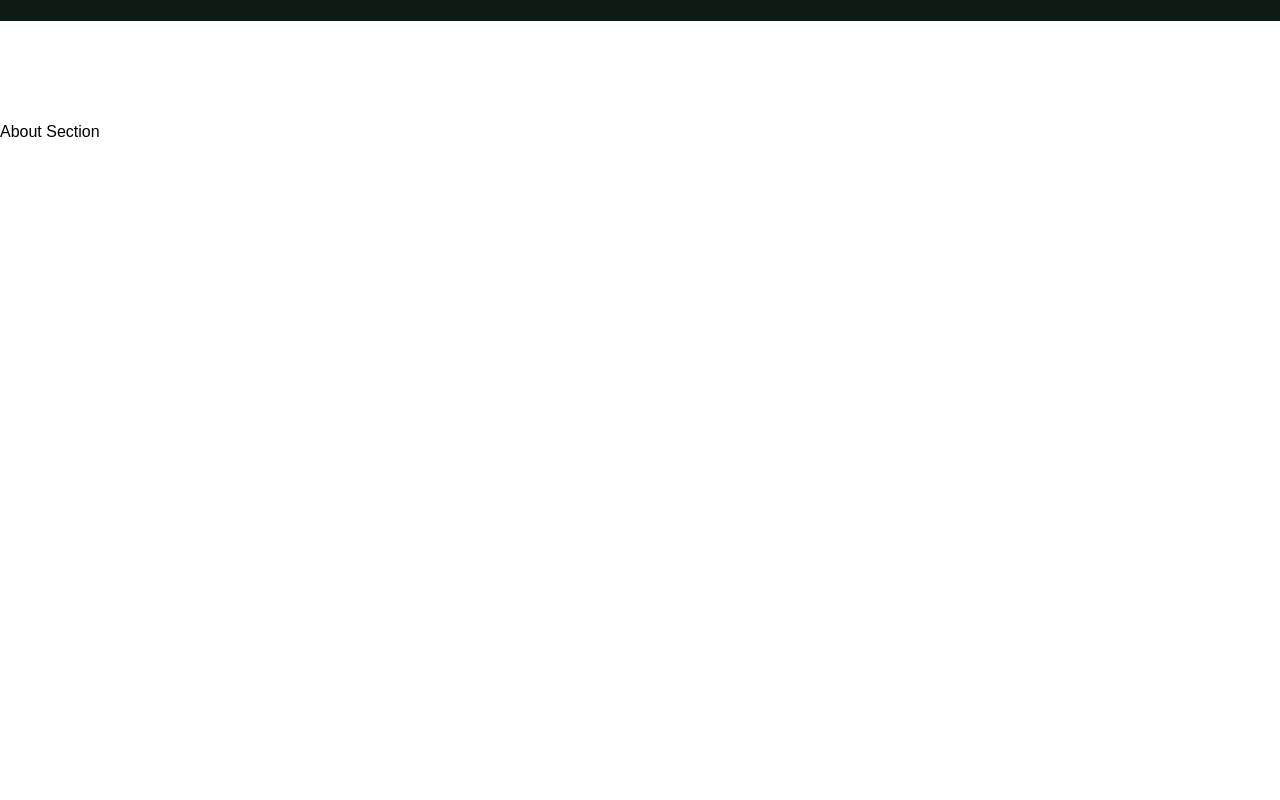
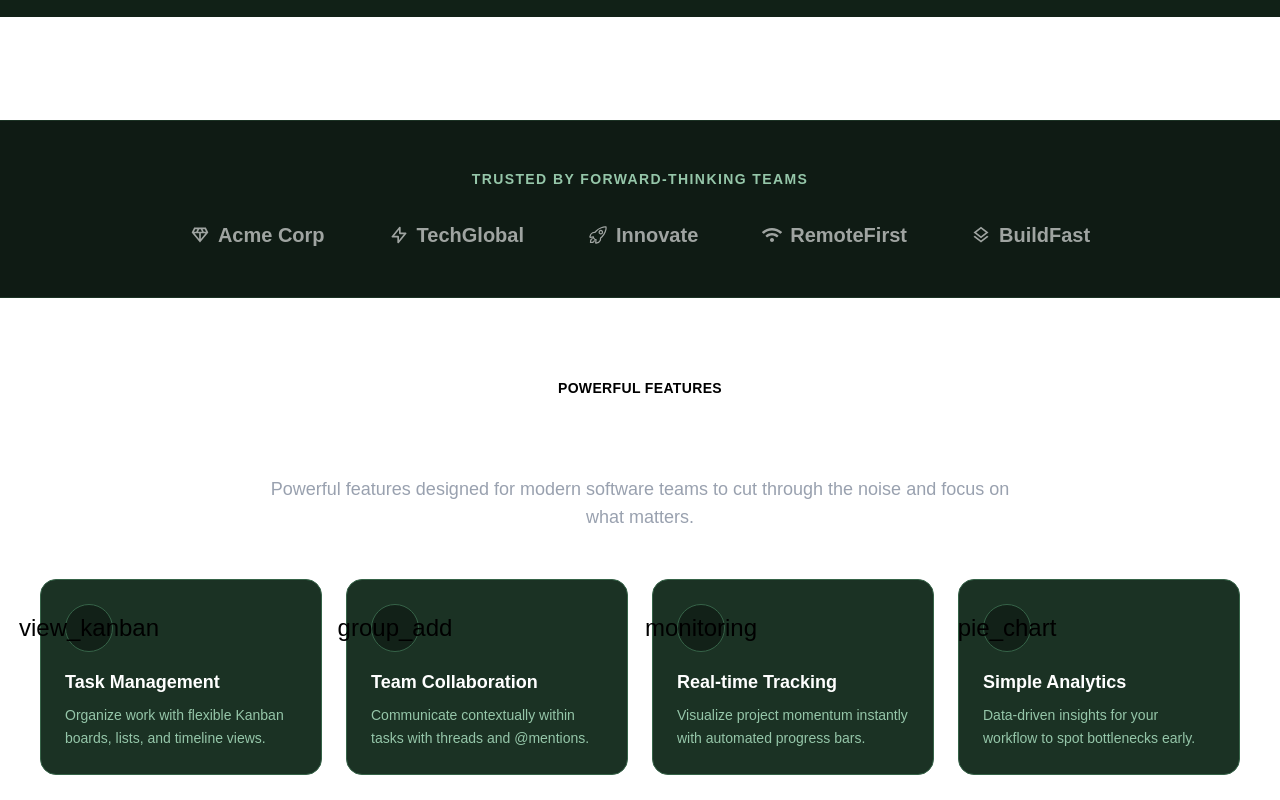
Before and after one commit to Muhammad-Anas16/TaskFlow-SaaS-Project-Management-Dashboard, a Next.js app: page / in a window 1280 px wide. Shown: the part 680-1480 px from the top of the page. Built offline with nearby package versions, Linux system fonts and the light colour scheme.

Commit message:
add strusted by and feature section

```diff
--- a/src/app/page.js
+++ b/src/app/page.js
@@ -1,10 +1,20 @@
+import FeatureSection from "@/components/FeatureSection";
 import HeroSection from "@/components/HeroSection";
+import StrustedBy from "@/components/StrustedBy";
 
 export default function Home() {
   return (
     <>
       <section id="features" className="min-h-screen">
         <HeroSection />
+      </section>
+
+      <section id="trusted-by">
+        <StrustedBy />
+      </section>
+
+      <section id="feature">
+        <FeatureSection />
       </section>
 
       <section id="works" className="min-h-screen">
--- /dev/null
+++ b/src/components/FeatureSection.jsx
@@ -0,0 +1,84 @@
+import React from "react";
+
+const FeatureSection = () => {
+  return (
+    <section
+      className="py-20 px-4 sm:px-10 max-w-[1280px] mx-auto"
+      id="features"
+    >
+      <div className="flex flex-col gap-4 mb-12 text-center max-w-3xl mx-auto">
+        <h2 className="text-primary font-bold tracking-wide uppercase text-sm">
+          Powerful Features
+        </h2>
+        <h3 className="text-white text-3xl md:text-4xl font-bold leading-tight">
+          Everything you need to ship faster
+        </h3>
+        <p className="text-gray-400 text-lg">
+          Powerful features designed for modern software teams to cut through
+          the noise and focus on what matters.
+        </p>
+      </div>
+      <div className="grid grid-cols-1 md:grid-cols-2 lg:grid-cols-4 gap-6">
+        {/* Feature 1 */}
+        <div className="group flex flex-col gap-4 rounded-2xl border border-[#366348] bg-[#1b3224] p-6 hover:bg-[#254632] transition-colors duration-300">
+          <div className="size-12 rounded-full bg-[#122118] border border-[#366348] flex items-center justify-center text-primary group-hover:scale-110 transition-transform">
+            <span className="material-symbols-outlined text-2xl">
+              view_kanban
+            </span>
+          </div>
+          <div className="flex flex-col gap-2">
+            <h4 className="text-white text-lg font-bold">Task Management</h4>
+            <p className="text-[#95c6a9] text-sm leading-relaxed">
+              Organize work with flexible Kanban boards, lists, and timeline
+              views.
+            </p>
+          </div>
+        </div>
+        {/* Feature 2 */}
+        <div className="group flex flex-col gap-4 rounded-2xl border border-[#366348] bg-[#1b3224] p-6 hover:bg-[#254632] transition-colors duration-300">
+          <div className="size-12 rounded-full bg-[#122118] border border-[#366348] flex items-center justify-center text-primary group-hover:scale-110 transition-transform">
+            <span className="material-symbols-outlined text-2xl">
+              group_add
+            </span>
+          </div>
+          <div className="flex flex-col gap-2">
+            <h4 className="text-white text-lg font-bold">Team Collaboration</h4>
+            <p className="text-[#95c6a9] text-sm leading-relaxed">
+              Communicate contextually within tasks with threads and @mentions.
+            </p>
+          </div>
+        </div>
+        {/* Feature 3 */}
+        <div className="group flex flex-col gap-4 rounded-2xl border border-[#366348] bg-[#1b3224] p-6 hover:bg-[#254632] transition-colors duration-300">
+          <div className="size-12 rounded-full bg-[#122118] border border-[#366348] flex items-center justify-center text-primary group-hover:scale-110 transition-transform">
+            <span className="material-symbols-outlined text-2xl">
+              monitoring
+            </span>
+          </div>
+          <div className="flex flex-col gap-2">
+            <h4 className="text-white text-lg font-bold">Real-time Tracking</h4>
+            <p className="text-[#95c6a9] text-sm leading-relaxed">
+              Visualize project momentum instantly with automated progress bars.
+            </p>
+          </div>
+        </div>
+        {/* Feature 4 */}
+        <div className="group flex flex-col gap-4 rounded-2xl border border-[#366348] bg-[#1b3224] p-6 hover:bg-[#254632] transition-colors duration-300">
+          <div className="size-12 rounded-full bg-[#122118] border border-[#366348] flex items-center justify-center text-primary group-hover:scale-110 transition-transform">
+            <span className="material-symbols-outlined text-2xl">
+              pie_chart
+            </span>
+          </div>
+          <div className="flex flex-col gap-2">
+            <h4 className="text-white text-lg font-bold">Simple Analytics</h4>
+            <p className="text-[#95c6a9] text-sm leading-relaxed">
+              Data-driven insights for your workflow to spot bottlenecks early.
+            </p>
+          </div>
+        </div>
+      </div>
+    </section>
+  );
+};
+
+export default FeatureSection;
--- a/src/components/HeroSection.jsx
+++ b/src/components/HeroSection.jsx
@@ -1,10 +1,10 @@
 import React from "react";
+import { FaRegCheckCircle } from "react-icons/fa";
 
 const HeroSection = () => {
   return (
-    <section className="relative w-full overflow-hidden bg-[#0e1b14] px-4 sm:px-8 lg:px-16 py-16 md:py-28 flex justify-center">
+    <section className="relative w-full overflow-hidden bg-[#112117] px-4 sm:px-8 lg:px-16 py-16 md:py-28 flex justify-center">
       <div className="max-w-[1280px] w-full flex flex-col lg:flex-row items-center gap-16">
-
         {/* LEFT CONTENT */}
         <div className="flex flex-col gap-6 lg:w-1/2 text-center lg:text-left z-10">
           <h1 className="text-white text-4xl sm:text-5xl xl:text-6xl font-extrabold leading-tight tracking-tight">
@@ -34,16 +34,12 @@ const HeroSection = () => {
           {/* TRUST TEXT */}
           <div className="flex flex-wrap items-center justify-center lg:justify-start gap-3 text-sm text-gray-500 pt-2">
             <span className="flex items-center gap-1">
-              <span className="material-symbols-outlined text-green-400 text-base">
-                check_circle
-              </span>
+              <FaRegCheckCircle className="text-green-400 text-base" />
               No credit card required
             </span>
             <span>•</span>
             <span className="flex items-center gap-1">
-              <span className="material-symbols-outlined text-green-400 text-base">
-                check_circle
-              </span>
+              <FaRegCheckCircle className="text-green-400 text-base" />
               14-day free trial
             </span>
           </div>
@@ -52,7 +48,6 @@ const HeroSection = () => {
         {/* RIGHT MOCKUP */}
         <div className="relative lg:w-1/2 w-full">
           <div className="relative aspect-[4/3] w-full rounded-2xl bg-gradient-to-br from-[#1b3224] to-[#122118] border border-[#366348] p-4 shadow-2xl overflow-hidden group">
-
             {/* GLASS SHINE */}
             <div className="absolute inset-0 bg-gradient-to-br from-white/5 to-transparent pointer-events-none" />
 
@@ -65,7 +60,6 @@ const HeroSection = () => {
 
             {/* MAIN CONTENT */}
             <div className="flex gap-4 h-[calc(100%-8rem)]">
-
               {/* SIDEBAR */}
               <div className="hidden sm:block w-56 rounded-xl bg-[#1b3224] border border-[#366348]/50 p-3">
                 <div className="h-4 w-20 bg-[#366348] rounded mb-4" />
--- /dev/null
+++ b/src/components/StrustedBy.jsx
@@ -0,0 +1,38 @@
+import React from "react";
+import { MdOutlineDiamond } from "react-icons/md";
+import { HiOutlineLightningBolt } from "react-icons/hi";
+import { IoRocketOutline } from "react-icons/io5";
+import { FaWifi } from "react-icons/fa";
+import { MdOutlineLayers } from "react-icons/md";
+
+const StrustedBy = () => {
+  return (
+    <section className="py-12 bg-[#0F1B14] border-y border-[#1b3224]">
+      <div className="max-w-[1280px] mx-auto px-4 sm:px-10">
+        <p className="text-center text-[#95c6a9] text-sm font-semibold tracking-widest uppercase mb-8">
+          Trusted by forward-thinking teams
+        </p>
+        <div className="flex flex-wrap justify-center gap-8 md:gap-16 opacity-60 grayscale hover:grayscale-0 transition-all duration-500">
+          {/* Logo Placeholders using Text for simplicity as instructed not to use external random images unless necessary */}
+          <div className="flex items-center gap-2 text-white font-bold text-xl hover:text-primary transition-colors cursor-default">
+            <MdOutlineDiamond className="text-white" /> Acme Corp
+          </div>
+          <div className="flex items-center gap-2 text-white font-bold text-xl hover:text-primary transition-colors cursor-default">
+            <HiOutlineLightningBolt className="text-white" /> TechGlobal
+          </div>
+          <div className="flex items-center gap-2 text-white font-bold text-xl hover:text-primary transition-colors cursor-default">
+            <IoRocketOutline className="text-white" /> Innovate
+          </div>
+          <div className="flex items-center gap-2 text-white font-bold text-xl hover:text-primary transition-colors cursor-default">
+            <FaWifi className="text-white" /> RemoteFirst
+          </div>
+          <div className="flex items-center gap-2 text-white font-bold text-xl hover:text-primary transition-colors cursor-default">
+            <MdOutlineLayers className="text-white" /> BuildFast
+          </div>
+        </div>
+      </div>
+    </section>
+  );
+};
+
+export default StrustedBy;
```
